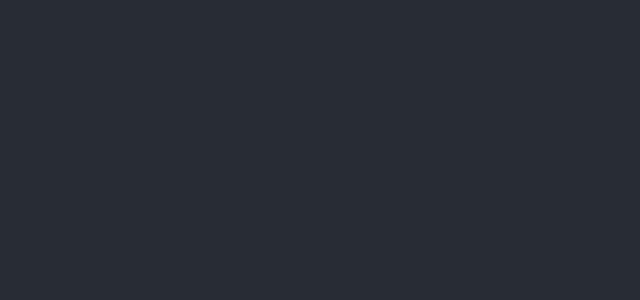
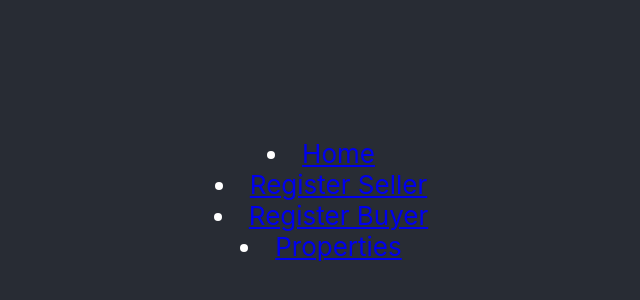
Before and after one commit to starwarsjedi321/GroupProject, a React (Create React App) app in the folder groupproject/: page / in a window 1280 px wide. Shown: the part 200-500 px from the top of the page, without its empty margins (319-959 px from the left). Built offline with nearby package versions, Linux system fonts and the light colour scheme.

Commit message:
Create nav and layout component for baseline website, link into app.js

```diff
--- a/groupproject/src/App.js
+++ b/groupproject/src/App.js
@@ -1,6 +1,7 @@
 import './App.css';
 // Run npm install react-router-dom if you have issues with npm start
 import { BrowserRouter, Routes, Route, Link } from 'react-router-dom';
+import Layout from './components/layoutComponent';
 
 function App() {
   return (
@@ -9,7 +10,7 @@ function App() {
         <BrowserRouter>
         <Routes>
           {/* Base route for every page including the layout component template */}
-          <Route path="/">
+          <Route path="/" element={<Layout/>}>
             {/* Nested paths for each page component (E.g. Buyer / Seller pages) */}
             <Route
             path="register-seller"
--- /dev/null
+++ b/groupproject/src/components/layoutComponent.js
@@ -0,0 +1,20 @@
+import React from 'react';
+import Navbar from './navComponent.js';
+import { Link } from 'react-router-dom';
+
+const Layout = () => {
+  return (
+    <>
+    <header class="layoutHeader">
+        <Navbar/>
+    </header>
+    <main>
+        <section class="sectionOne">
+
+        </section>
+    </main>
+    </>
+  )
+}
+
+export default Layout;
--- a/groupproject/src/components/navComponent.js
+++ b/groupproject/src/components/navComponent.js
@@ -0,0 +1,23 @@
+import React from 'react';
+import { Link } from 'react-router-dom';
+
+const Navbar = () => {
+  return (
+    <nav>
+      <li>
+        <Link to="/">Home</Link>
+      </li>
+      <li>
+        <Link to="/register-seller">Register Seller</Link>
+      </li>
+     <li>
+        <Link to="/register-buyer">Register Buyer</Link>
+      </li>
+      <li>
+        <Link to="/properties">Properties</Link>
+      </li>
+    </nav>
+  )
+}
+
+export default Navbar;
```
